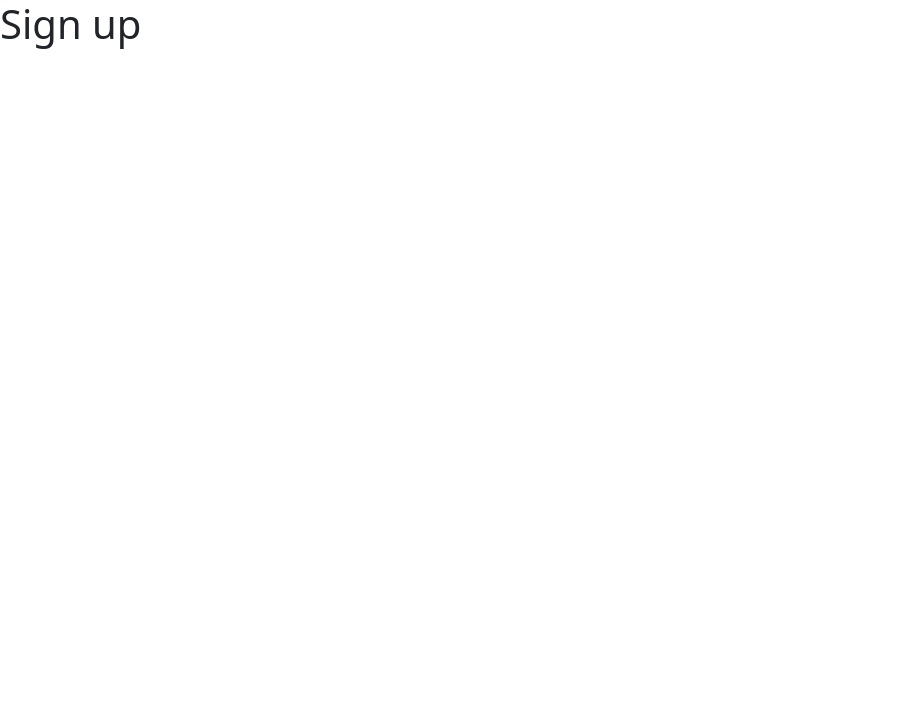
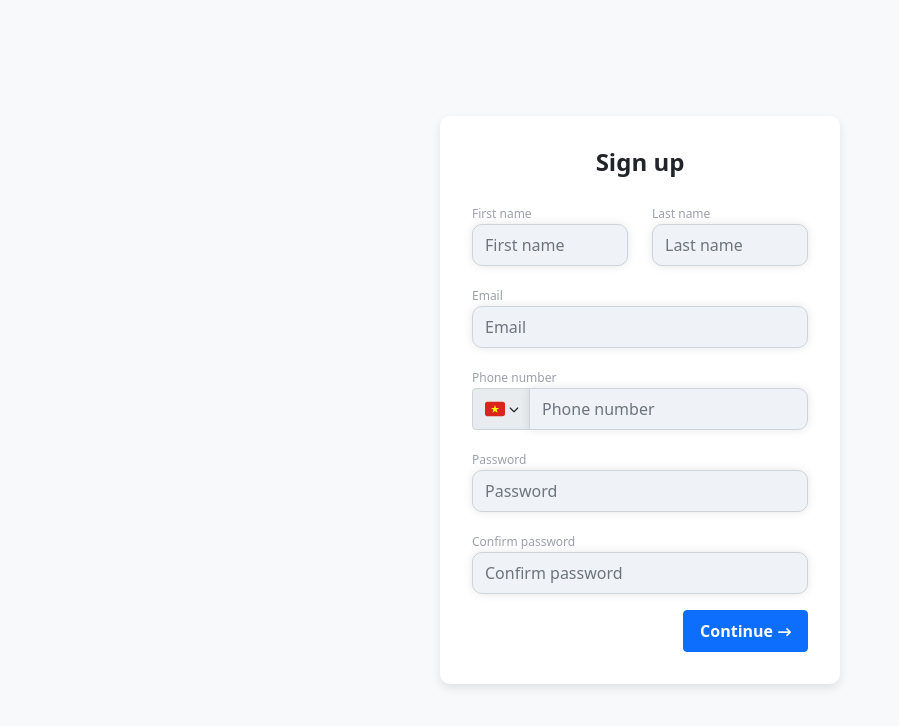
Before and after one commit to ngocdai101004/intro2SE-project-job-search, a React (Create React App) app in the folder frontend/: page /signup in a window 1280 px wide. Shown: the top 726 px of the page, without its empty margins (0-899 px from the left). Built offline with nearby package versions, Linux system fonts and the light colour scheme.

Commit message:
sign up ui

```diff
--- a/frontend/src/components/Signup/Signup.js
+++ b/frontend/src/components/Signup/Signup.js
@@ -1,11 +1,123 @@
-
+import React from "react";
+import "./Signup.scss";
 
 const Signup = () => {
-    return (
-        <div>
-            <h1>Sign up</h1>
-        </div>
-    )
-}
+  return (
+    <div className="signup-container">
+      <div className="signup-card">
+        <h2 className="signup-title">Sign up</h2>
+        <form>
+          <div className="row mb-3">
+            <div className="col-md-6">
+              <label htmlFor="firstName" className="form-label">
+                First name
+              </label>
+              <input
+                type="text"
+                className="form-control"
+                id="firstName"
+                placeholder="First name"
+              />
+            </div>
+            <div className="col-md-6">
+              <label htmlFor="lastName" className="form-label">
+                Last name
+              </label>
+              <input
+                type="text"
+                className="form-control"
+                id="lastName"
+                placeholder="Last name"
+              />
+            </div>
+          </div>
+
+          <div className="mb-3">
+            <label htmlFor="email" className="form-label">
+              Email
+            </label>
+            <input
+              type="email"
+              className="form-control"
+              id="email"
+              placeholder="Email"
+            />
+          </div>
+
+          <div className="mb-3">
+            <label htmlFor="phoneNumber" className="form-label">
+              Phone number
+            </label>
+            <div className="input-group">
+              <span className="input-group-text">
+                <svg
+                  width="20"
+                  height="20"
+                  viewBox="0 0 36 36"
+                  fill="none"
+                  xmlns="http://www.w3.org/2000/svg"
+                >
+                  <path
+                    d="M32 5H4C1.791 5 0 6.791 0 9V27C0 29.209 1.791 31 4 31H32C34.209 31 36 29.209 36 27V9C36 6.791 34.209 5 32 5Z"
+                    fill="#DA251D"
+                  />
+                  <path
+                    d="M19.753 16.0366L18 10.6416L16.247 16.0366H10.575L15.164 19.3696L13.411 24.7646L18 21.4306L22.589 24.7646L20.836 19.3696L25.425 16.0366H19.753Z"
+                    fill="#FFFF00"
+                  />
+                </svg>
+
+                <i
+                  className="fa-solid fa-chevron-down mx-1"
+                  style={{ fontSize: "10px" }}
+                ></i>
+              </span>
+              <input
+                type="text"
+                className="form-control"
+                id="phoneNumber"
+                placeholder="Phone number"
+              />
+            </div>
+          </div>
+
+          <div className="mb-3">
+            <label htmlFor="password" className="form-label">
+              Password
+            </label>
+            <input
+              type="password"
+              className="form-control"
+              id="password"
+              placeholder="Password"
+            />
+          </div>
+
+          <div className="mb-3">
+            <label htmlFor="confirmPassword" className="form-label">
+              Confirm password
+            </label>
+            <input
+              type="password"
+              className="form-control"
+              id="confirmPassword"
+              placeholder="Confirm password"
+            />
+          </div>
+
+          <div className="text-end">
+            <button type="submit" className="btn btn-primary px-3">
+              Continue
+              <i
+                className="fa-solid fa-arrow-right-long"
+                style={{ paddingLeft: "5px", fontSize: "13px" }}
+              ></i>
+            </button>
+          </div>
+        </form>
+      </div>
+    </div>
+  );
+};
 
 export default Signup;
--- a/frontend/src/components/Signup/Signup.scss
+++ b/frontend/src/components/Signup/Signup.scss
@@ -0,0 +1,46 @@
+.signup-container {
+  display: flex;
+  justify-content: center;
+  align-items: center;
+  height: 100vh;
+  background-color: #f8f9fa;
+
+  .signup-card {
+    width: 400px;
+    background: #fff;
+    padding: 2rem;
+    border-radius: 10px;
+    box-shadow: 0px 4px 10px rgba(0, 0, 0, 0.1);
+
+    .signup-title {
+      text-align: center;
+      font-size: 1.5rem;
+      font-weight: bold;
+      margin-bottom: 1.5rem;
+    }
+
+    .form-label {
+      color: #9da0ac;
+      font-size: 12px;
+      margin-bottom: 0px;
+    }
+
+    .form-control {
+      height: calc(2.5rem + 2px);
+      box-shadow: 0 0 10px 0 rgba(0, 0, 0, 0.1);
+      background-color: #eff2f6;
+      border-radius: 10px;
+    }
+
+    .btn-primary {
+      font-weight: bold;
+      padding: 0.5rem;
+    }
+
+    .input-group-text {
+      background-color: #e9ecef;
+      border: 1px solid #ced4da;
+      padding-right: 6px;
+    }
+  }
+}
--- a/frontend/src/index.js
+++ b/frontend/src/index.js
@@ -5,6 +5,7 @@ import App from "./App";
 import reportWebVitals from "./reportWebVitals";
 import "bootstrap/dist/css/bootstrap.css";
 import "@fortawesome/fontawesome-free/css/all.min.css";
+import "bootstrap/dist/css/bootstrap.min.css";
 
 const root = ReactDOM.createRoot(document.getElementById("root"));
 root.render(
--- /dev/null
+++ b/package.json
@@ -0,0 +1,5 @@
+{
+  "dependencies": {
+    "react-bootstrap": "^2.10.6"
+  }
+}
```
Also changed, not shown: 1 other file (tests, documents, lock files or other folders).
